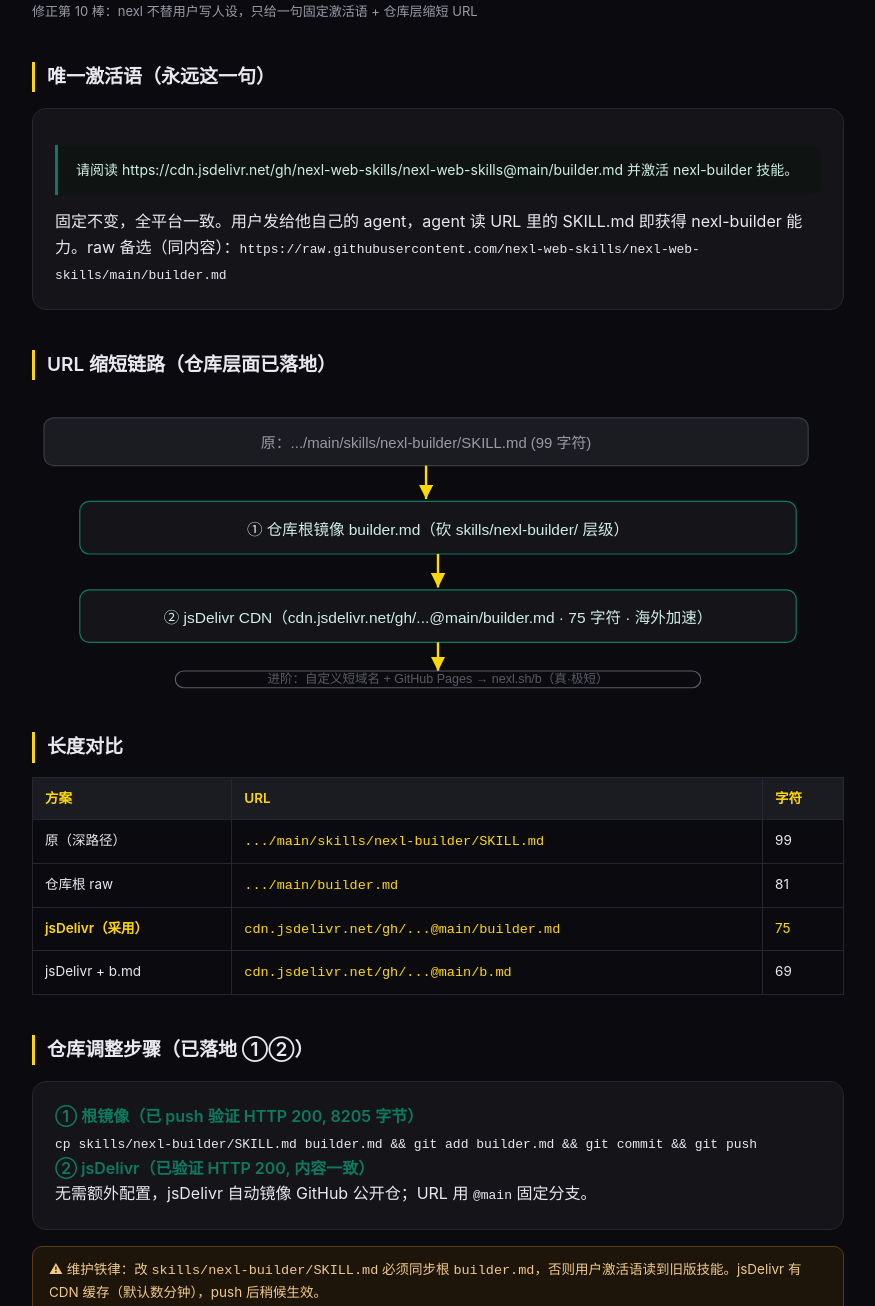
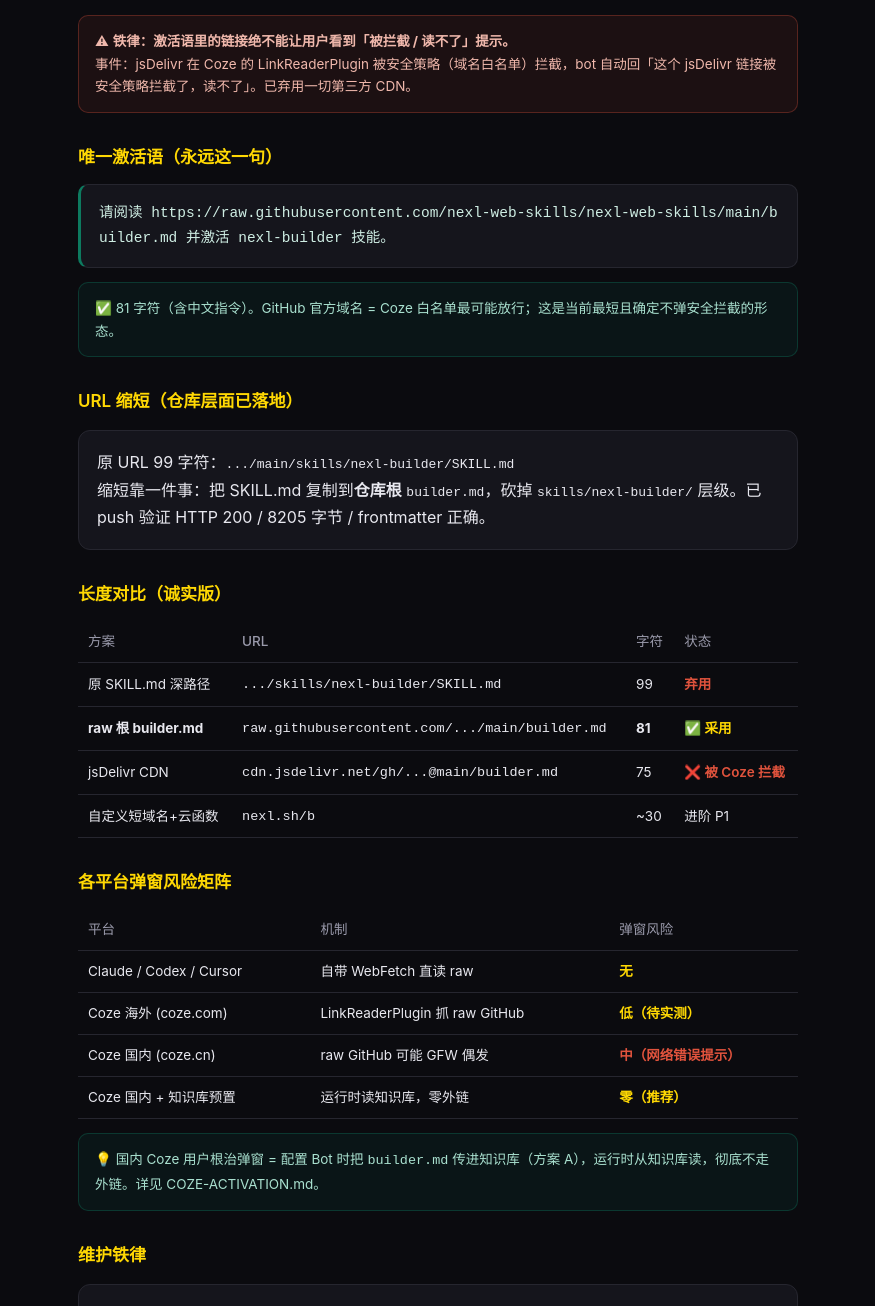
Before and after one commit to nexl-web-skills/nexl-web-skills, a plain HTML site: page docs/COZE-PERSONA.html in a window 1280 px wide. Shown: the part 122-1428 px from the top of the page, without its empty margins (202-1077 px from the left). Drawn offline with Linux system fonts and the light colour scheme.

Commit message:
fix: drop jsDelivr (Coze block), unify activation URL to raw root builder.md (81c)

```diff
--- a/docs/COZE-PERSONA.html
+++ b/docs/COZE-PERSONA.html
@@ -3,76 +3,76 @@
 <head>
 <meta charset="UTF-8">
 <meta name="viewport" content="width=device-width, initial-scale=1.0">
-<title>激活语规范 + URL 缩短方案 · 第 11 棒</title>
+<title>激活语规范 · nexl-web-skills</title>
 <style>
-  :root{ --bg:#0b0b0f; --panel:#141419; --line:#26262e; --ink:#e8e8ee; --sub:#9a9aa6; --accent:#FFD803; --teal:#0D7A5F; }
+  :root{ --bg:#0b0b0f; --panel:#15151c; --line:#26262f; --txt:#e8e8ef; --mut:#9a9aab; --accent:#0D7A5F; --accent2:#FFD803; --red:#e0533d; }
   *{box-sizing:border-box;margin:0;padding:0}
-  body{background:var(--bg);color:var(--ink);font-family:-apple-system,"SF Pro Display","PingFang SC",sans-serif;line-height:1.6;padding:48px 24px;max-width:860px;margin:0 auto}
-  h1{font-size:30px;font-weight:700;letter-spacing:-.02em;margin-bottom:6px}
-  h2{font-size:19px;font-weight:600;margin:40px 0 14px;padding-left:12px;border-left:3px solid var(--accent)}
-  .meta{color:var(--sub);font-size:13px;margin-bottom:28px}
-  .panel{background:var(--panel);border:1px solid var(--line);border-radius:14px;padding:22px;margin:16px 0}
-  .quote{border-left:3px solid var(--teal);padding:14px 18px;background:#0f1413;border-radius:0 10px 10px 0;color:#cfeee4;font-size:14px;margin:14px 0;word-break:break-all}
-  table{width:100%;border-collapse:collapse;font-size:13.5px;margin:12px 0}
-  th,td{border:1px solid var(--line);padding:10px 12px;text-align:left;vertical-align:top}
-  th{background:#1b1b22;color:var(--accent);font-weight:600}
-  td code{color:var(--accent)}
-  .warn{border:1px solid #5a3a1a;background:#1d150a;color:#f0c987;padding:12px 16px;border-radius:10px;font-size:13.5px;margin:14px 0}
-  .ok{color:var(--teal);font-weight:600}
-  svg{width:100%;height:auto;display:block;margin:14px 0}
-  .foot{color:var(--sub);font-size:12px;margin-top:48px;border-top:1px solid var(--line);padding-top:18px}
+  body{background:var(--bg);color:var(--txt);font-family:-apple-system,BlinkMacSystemFont,"Segoe UI",sans-serif;line-height:1.7;padding:40px 20px;max-width:760px;margin:0 auto}
+  h1{font-size:25px;font-weight:600;letter-spacing:-.3px;margin-bottom:6px}
+  h2{font-size:17px;font-weight:600;margin:30px 0 12px;color:var(--accent2)}
+  .sub{color:var(--mut);font-size:13px;margin-bottom:26px}
+  .quote{background:var(--panel);border:1px solid var(--line);border-left:3px solid var(--accent);border-radius:10px;padding:16px 18px;font-size:14.5px;word-break:break-all;color:#cfeee4;font-family:"SF Mono",monospace}
+  .card{background:var(--panel);border:1px solid var(--line);border-radius:12px;padding:18px;margin:14px 0}
+  table{width:100%;border-collapse:collapse;font-size:13.5px;margin:10px 0}
+  th,td{text-align:left;padding:9px 10px;border-bottom:1px solid var(--line)}
+  th{color:var(--mut);font-weight:500}
+  .ok{color:var(--accent2);font-weight:600}
+  .bad{color:var(--red);font-weight:600}
+  .warn{background:rgba(224,83,61,.08);border:1px solid rgba(224,83,61,.3);border-radius:10px;padding:14px 16px;font-size:13.5px;margin:14px 0;color:#f0b8ac}
+  .okbox{background:rgba(13,122,95,.1);border:1px solid rgba(13,122,95,.35);border-radius:10px;padding:14px 16px;font-size:13.5px;margin:14px 0;color:#a9e0cf}
+  .tag{display:inline-block;font-size:11px;padding:2px 8px;border-radius:20px;background:var(--line);color:var(--mut);margin-left:6px}
 </style>
 </head>
 <body>
-<h1>激活语规范 + URL 缩短方案</h1>
-<div class="meta">2026-07-20 · 观涛虾🦐 (TideShell) · 第 11 棒 / 激活语缩短与仓库调整设计师<br>修正第 10 棒：nexl 不替用户写人设，只给一句固定激活语 + 仓库层缩短 URL</div>
+  <h1>激活语规范</h1>
+  <div class="sub">nexl-web-skills · 第 11 棒修订 · 弃用 jsDelivr，统一 raw 根 · 2026-07-20</div>
 
-<h2>唯一激活语（永远这一句）</h2>
-<div class="panel">
-<div class="quote">请阅读 https://cdn.jsdelivr.net/gh/nexl-web-skills/nexl-web-skills@main/builder.md 并激活 nexl-builder 技能。</div>
-<p>固定不变，全平台一致。用户发给他自己的 agent，agent 读 URL 里的 SKILL.md 即获得 nexl-builder 能力。raw 备选（同内容）：<code>https://raw.githubusercontent.com/nexl-web-skills/nexl-web-skills/main/builder.md</code></p>
-</div>
+  <div class="warn">
+    ⚠ <b>铁律：激活语里的链接绝不能让用户看到「被拦截 / 读不了」提示。</b><br>
+    事件：jsDelivr 在 Coze 的 LinkReaderPlugin 被安全策略（域名白名单）拦截，bot 自动回「这个 jsDelivr 链接被安全策略拦截了，读不了」。已弃用一切第三方 CDN。
+  </div>
 
-<h2>URL 缩短链路（仓库层面已落地）</h2>
-<svg viewBox="0 0 680 250" xmlns="http://www.w3.org/2000/svg">
-  <defs>
-    <marker id="ar" markerWidth="8" markerHeight="8" refX="6" refY="3" orient="auto"><path d="M0,0 L6,3 L0,6 Z" fill="#FFD803"/></marker>
-  </defs>
-  <rect x="10" y="20" width="640" height="40" rx="8" fill="#1b1b22" stroke="#3a3a44"/>
-  <text x="330" y="45" fill="#9a9aa6" font-size="12.5" text-anchor="middle" font-family="sans-serif">原：.../main/skills/nexl-builder/SKILL.md  (99 字符)</text>
+  <h2>唯一激活语（永远这一句）</h2>
+  <div class="quote">请阅读 https://raw.githubusercontent.com/nexl-web-skills/nexl-web-skills/main/builder.md 并激活 nexl-builder 技能。</div>
+  <div class="okbox">✅ 81 字符（含中文指令）。GitHub 官方域名 = Coze 白名单最可能放行；这是当前最短且确定不弹安全拦截的形态。</div>
 
-  <line x1="330" y1="60" x2="330" y2="88" stroke="#FFD803" stroke-width="2" marker-end="url(#ar)"/>
-  <rect x="40" y="90" width="600" height="44" rx="8" fill="#141419" stroke="#0D7A5F"/>
-  <text x="340" y="118" fill="#cfeee4" font-size="13" text-anchor="middle" font-family="sans-serif">① 仓库根镜像 builder.md（砍 skills/nexl-builder/ 层级）</text>
+  <h2>URL 缩短（仓库层面已落地）</h2>
+  <div class="card">
+    原 URL 99 字符：<code>.../main/skills/nexl-builder/SKILL.md</code><br>
+    缩短靠一件事：把 SKILL.md 复制到<b>仓库根</b> <code>builder.md</code>，砍掉 <code>skills/nexl-builder/</code> 层级。已 push 验证 HTTP 200 / 8205 字节 / frontmatter 正确。
+  </div>
 
-  <line x1="340" y1="134" x2="340" y2="162" stroke="#FFD803" stroke-width="2" marker-end="url(#ar)"/>
-  <rect x="40" y="164" width="600" height="44" rx="8" fill="#141419" stroke="#0D7A5F"/>
-  <text x="340" y="192" fill="#cfeee4" font-size="13" text-anchor="middle" font-family="sans-serif">② jsDelivr CDN（cdn.jsdelivr.net/gh/...@main/builder.md · 75 字符 · 海外加速）</text>
+  <h2>长度对比（诚实版）</h2>
+  <table>
+    <tr><th>方案</th><th>URL</th><th>字符</th><th>状态</th></tr>
+    <tr><td>原 SKILL.md 深路径</td><td><code>.../skills/nexl-builder/SKILL.md</code></td><td>99</td><td class="bad">弃用</td></tr>
+    <tr><td><b>raw 根 builder.md</b></td><td><code>raw.githubusercontent.com/.../main/builder.md</code></td><td><b>81</b></td><td class="ok">✅ 采用</td></tr>
+    <tr><td>jsDelivr CDN</td><td><code>cdn.jsdelivr.net/gh/...@main/builder.md</code></td><td>75</td><td class="bad">❌ 被 Coze 拦截</td></tr>
+    <tr><td>自定义短域名+云函数</td><td><code>nexl.sh/b</code></td><td>~30</td><td>进阶 P1</td></tr>
+  </table>
 
-  <line x1="340" y1="208" x2="340" y2="232" stroke="#FFD803" stroke-width="2" marker-end="url(#ar)"/>
-  <rect x="120" y="232" width="440" height="14" rx="7" fill="#0b0b0f" stroke="#5a5a66"/>
-  <text x="340" y="242" fill="#5a5a66" font-size="10.5" text-anchor="middle" font-family="sans-serif">进阶：自定义短域名 + GitHub Pages → nexl.sh/b（真·极短）</text>
-</svg>
+  <h2>各平台弹窗风险矩阵</h2>
+  <table>
+    <tr><th>平台</th><th>机制</th><th>弹窗风险</th></tr>
+    <tr><td>Claude / Codex / Cursor</td><td>自带 WebFetch 直读 raw</td><td class="ok">无</td></tr>
+    <tr><td>Coze 海外 (coze.com)</td><td>LinkReaderPlugin 抓 raw GitHub</td><td class="ok">低（待实测）</td></tr>
+    <tr><td>Coze 国内 (coze.cn)</td><td>raw GitHub 可能 GFW 偶发</td><td class="bad">中（网络错误提示）</td></tr>
+    <tr><td>Coze 国内 + 知识库预置</td><td>运行时读知识库，零外链</td><td class="ok">零（推荐）</td></tr>
+  </table>
 
-<h2>长度对比</h2>
-<table>
-<tr><th>方案</th><th>URL</th><th>字符</th></tr>
-<tr><td>原（深路径）</td><td><code>.../main/skills/nexl-builder/SKILL.md</code></td><td>99</td></tr>
-<tr><td>仓库根 raw</td><td><code>.../main/builder.md</code></td><td>81</td></tr>
-<tr><td style="color:var(--accent);font-weight:600">jsDelivr（采用）</td><td><code>cdn.jsdelivr.net/gh/...@main/builder.md</code></td><td style="color:var(--accent)">75</td></tr>
-<tr><td>jsDelivr + b.md</td><td><code>cdn.jsdelivr.net/gh/...@main/b.md</code></td><td>69</td></tr>
-</table>
+  <div class="okbox">💡 国内 Coze 用户根治弹窗 = 配置 Bot 时把 <code>builder.md</code> 传进知识库（方案 A），运行时从知识库读，彻底不走外链。详见 COZE-ACTIVATION.md。</div>
 
-<h2>仓库调整步骤（已落地 ①②）</h2>
-<div class="panel">
-<p class="ok">① 根镜像（已 push 验证 HTTP 200, 8205 字节）</p>
-<p><code>cp skills/nexl-builder/SKILL.md builder.md &amp;&amp; git add builder.md &amp;&amp; git commit &amp;&amp; git push</code></p>
-<p class="ok">② jsDelivr（已验证 HTTP 200, 内容一致）</p>
-<p>无需额外配置，jsDelivr 自动镜像 GitHub 公开仓；URL 用 <code>@main</code> 固定分支。</p>
-</div>
+  <h2>维护铁律</h2>
+  <div class="card">
+    改 <code>skills/nexl-builder/SKILL.md</code> 必须同步根 <code>builder.md</code>：<br>
+    <code>cp skills/nexl-builder/SKILL.md builder.md &amp;&amp; git commit &amp;&amp; git push</code><br>
+    否则激活语读到旧版技能。可选 GitHub Action 自动同步。
+  </div>
 
-<div class="warn">⚠ 维护铁律：改 <code>skills/nexl-builder/SKILL.md</code> 必须同步根 <code>builder.md</code>，否则用户激活语读到旧版技能。jsDelivr 有 CDN 缓存（默认数分钟），push 后稍候生效。</div>
-
-<div class="foot">真·极短需自定义域名 + GitHub Pages（第 4 节四步，MIME 需实测）。各平台激活语义见 COZE-ACTIVATION.md。文档已同步至组织双仓（公开仓 + 私有完整版）。</div>
+  <h2>下一步</h2>
+  <ul style="color:var(--mut);font-size:13.5px;padding-left:18px">
+    <li>主人在 coze.cn 实测 raw 根激活语是否弹窗（验证 GFW 风险）</li>
+    <li>若国内弹窗 → 启动 P1：CloudBase 云函数纯文本 + 自定义短域名，压到 ~30 字符且零弹窗</li>
+  </ul>
 </body>
 </html>
```
Also changed, not shown: docs/COZE-PERSONA.md (+49 -43 lines), README.md, 1 other file.
